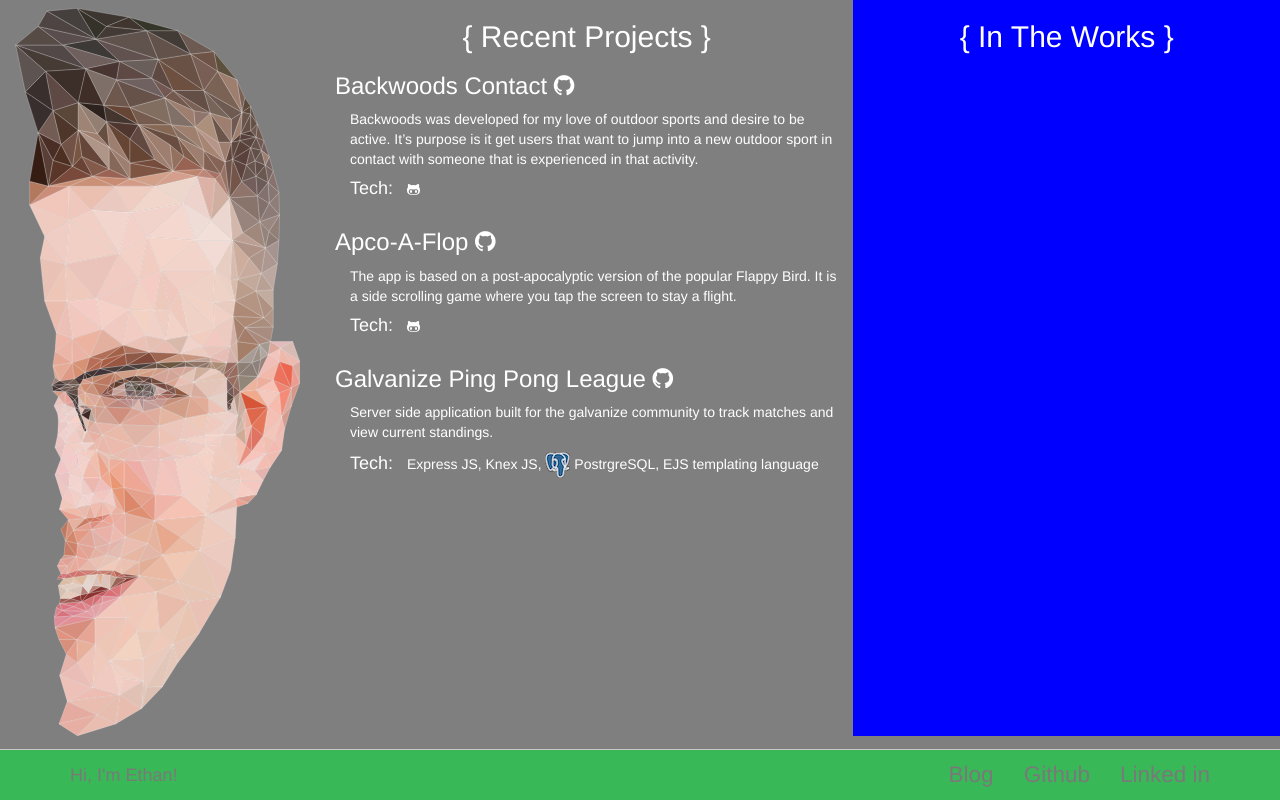
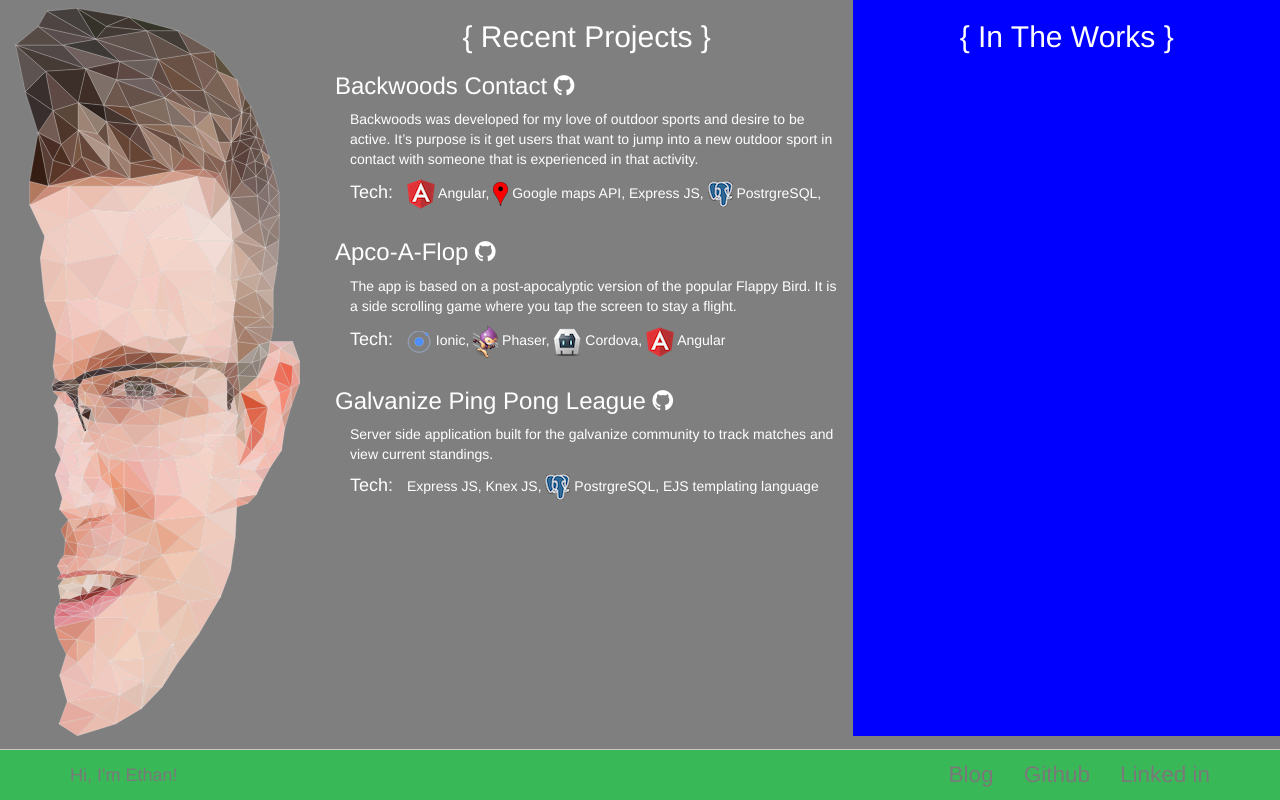
Before and after one commit to EGWeeks/personpage, a plain HTML site: page index.html in a window 1280 px wide. Drawn offline with nearby package versions, Linux system fonts and the light colour scheme; a web font is replaced by a local one.

Commit message:
projects section tech with icons

```diff
--- a/index.html
+++ b/index.html
@@ -24,8 +24,10 @@
 				<p class='projectDesc' >Backwoods was developed for my love of outdoor sports and desire to be active. It’s purpose is it get users that want to jump into a new outdoor sport in contact with someone that is experienced in that activity.</p>
 				<h4 class='techHeader'>Tech:</h4>
 				<ul class='tech' >
-					<li><i class="fa fa-github-alt" aria-hidden="true"></i></li>
-
+					<li> <a href='https://angularjs.org/'><img src='img/angular.png' alt='angular logo' /> Angular,</a></li>
+					<li> <a href='https://developers.google.com/maps/'><img src='img/maps.png' alt='google maps marker logo' /> Google maps API,</a></li>
+					<li><a href='http://expressjs.com/'>Express JS,</a></li>
+					<li><a href='http://www.postgresql.org/'><img src='img/postgres.png' alt='postgres elephant'/> PostrgreSQL,</a></li>
 				</ul>
 			</section>
 			<section>
@@ -33,8 +35,10 @@
 				<p class='projectDesc' >The app is based on a post-apocalyptic version of the popular Flappy Bird. It is a side scrolling game where you tap the screen to stay a flight.</p>
 				<h4 class='techHeader'>Tech:</h4>
 				<ul class='tech' >
-					<li><i class="fa fa-github-alt" aria-hidden="true"></i></li>
-
+					<li><a href='http://ionicframework.com'><img src='img/ionic.png' alt='ionic logo' /> Ionic, </a></li>
+					<li> <a href='http://phaser.io'><img src='img/phaser.png' alt='phaser logo' /> Phaser,</a></li>
+					<li> <a href='https://cordova.apache.org/'><img src='img/cordova.png' alt='cordova logo' /> Cordova,</a></li>
+					<li> <a href='https://angularjs.org/'><img src='img/angular.png' alt='angular logo' /> Angular</a></li>
 				</ul>
 			</section>
 			<section>
```
Also changed, not shown: img/angular.png (added), img/cordova.png (added), img/ionic.png (added), img/maps.png (added), img/phaser.png (added), 1 other file.
